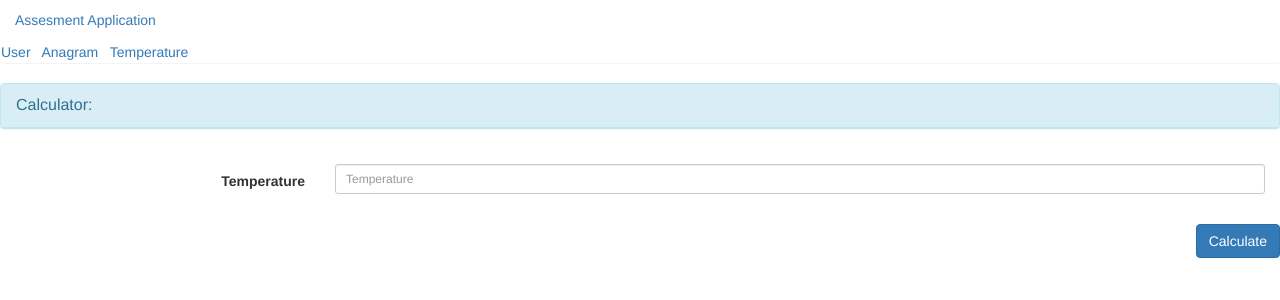
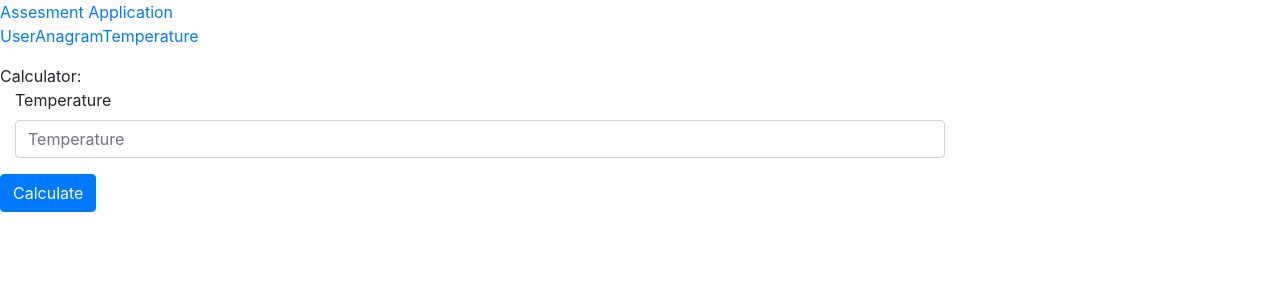
Before and after one commit to sudhakarmshr5/AngularAssignment, an Angular app: page /temperature in a window 1280 px wide. Shown: the top 300 px of the page. Built offline with nearby package versions, Linux system fonts and the light colour scheme.

Commit message:
bootstrap added

```diff
--- a/angular.json
+++ b/angular.json
@@ -25,9 +25,12 @@
             ],
             "styles": [
               "node_modules/ngx-toastr/toastr.css",
+              "node_modules/bootstrap/dist/css/bootstrap.css",
               "src/styles.css"
             ],
-            "scripts": []
+            "scripts": [
+              "node_modules/bootstrap/dist/js/bootstrap.js"
+            ]
           },
           "configurations": {
             "production": {
--- a/package.json
+++ b/package.json
@@ -20,6 +20,8 @@
     "@angular/platform-browser-dynamic": "~9.1.0",
     "@angular/router": "~9.1.0",
     "@ng-select/ng-select": "^6.1.0",
+    "bootstrap": "^4.6.0",
+    "jquery": "^3.6.0",
     "ngx-toastr": "^13.2.1",
     "rxjs": "~6.5.4",
     "tslib": "^1.10.0",
--- a/src/app/app.component.html
+++ b/src/app/app.component.html
@@ -4,10 +4,10 @@
   <a class="button" routerLink="/">Assesment Application</a>
 </div>
 
-<div class="panel">
-  <a class="button" routerLink="/user">User</a>&nbsp;&nbsp;
-  <a class="button" routerLink="/anagram">Anagram</a>&nbsp;&nbsp;
-  <a class="button" routerLink="/temperature">Temperature</a>&nbsp;&nbsp;
+<div class="form-group">
+  <a  routerLink="/user">User</a>
+  <a  routerLink="/anagram">Anagram</a>
+  <a  routerLink="/temperature">Temperature</a>
 </div>
 
 <router-outlet></router-outlet>
--- a/src/app/temperature/temperature.component.html
+++ b/src/app/temperature/temperature.component.html
@@ -15,8 +15,14 @@
                         <div class="col-md-9 col-sm-9 col-xs-12">
                             <input type="text" id="inputFirstString" class="form-control input-sm"
                                 formControlName="temperature" placeholder="Temperature">
-                            <div *ngIf="tempForm.get('temperature').invalid && tempForm.get('temperature').touched" class="form-row text-danger">
+                            <div *ngIf="f.submitted && tempForm.get('temperature').invalid  || tempForm.get('temperature').touched && tempForm.get('temperature').errors?.required" class="form-row text-danger">
                                 Please Enter a Number
+                            </div>
+                            <div *ngIf="tempForm.get('temperature').errors?.min && tempForm.get('temperature').touched" class="form-row text-danger">
+                                Entered Number must be greater than 0
+                            </div>
+                            <div *ngIf="tempForm.get('temperature').errors?.min && tempForm.get('temperature').touched" class="form-row text-danger">
+                                Entered Number must be less than 150
                             </div>
                         </div>
                     </div>
@@ -27,8 +33,15 @@
             <button type="submit" class="btn btn-primary pull-right">
                 Calculate
             </button>
-
         </div>
-
     </form>
+    <div class="row">
+    <pre>{{temperatureData.length ? 'Values: '+ temperatureData : ''  }}</pre>
+    <pre>
+            {{min ? 'Min = '+ min: '' }}
+            {{max ? 'Max = '+ max: '' }}
+            {{mean ? 'Mean = '+ mean.toFixed(2): '' }}
+            {{mode ? 'Mode = '+ mode: '' }}
+        </pre>
+    </div>
 </div>
--- a/src/app/temperature/temperature.component.ts
+++ b/src/app/temperature/temperature.component.ts
@@ -14,7 +14,7 @@ export class TemperatureComponent implements OnInit {
     max: number;
     mean: number;
     mode: number;
-    temperatureData: any;
+    temperatureData = [];
 
     constructor(private formBuilder: FormBuilder,
         private router: Router) {
@@ -28,7 +28,7 @@ export class TemperatureComponent implements OnInit {
 
     initializeFormControl() {
         this.tempForm = this.formBuilder.group({
-            'temperature': [null, [Validators.required]]
+            'temperature': [null, [Validators.required,Validators.min(1),Validators.max(150)]]
         });
     }
 
@@ -40,12 +40,12 @@ export class TemperatureComponent implements OnInit {
 
 
     insert(num: number): any {
-        if (num > 1 && num < 150) {
+        if (num > 0 && num < 150) {
             this.temperatureData.push(num);
             this.min = Math.min.apply(null, this.temperatureData);
             this.max = Math.max.apply(null, this.temperatureData);
             this.mean = Number(this.mean_Temperature().toFixed(2)); // casting to number as toFixed returns a string
-            this.mode = this.calculate_Mode();
+            this.mode = this.calculateMode();
             return this.temperatureData;
         }
         else {
@@ -55,16 +55,16 @@ export class TemperatureComponent implements OnInit {
 
 
 
-    mean_Temperature(): number {
-        let totalSum = 0;
-        this.temperatureData.forEach((element) => {
-            totalSum += element;
-        });
-        return totalSum / this.temperatureData.length;
+    mean_Temperature(): Number {
+        if (this.temperatureData.length) {
+            const total = this.temperatureData.reduce((acc, curr) => acc += curr);
+            this.mean = total / this.temperatureData.length;
+          }
+          return this.mean;
     }
 
 
-    calculate_Mode(): number {
+    calculateMode(): number {
         return this.temperatureData.reduce(function(counts,key){
             var curCount = (counts[key+''] || 0) + 1;
             counts[key+''] = curCount;
--- a/src/index.html
+++ b/src/index.html
@@ -6,7 +6,6 @@
   <base href="/">
   <meta name="viewport" content="width=device-width, initial-scale=1">
   <link rel="icon" type="image/x-icon" href="favicon.ico">
-  <link rel="stylesheet" href="https://maxcdn.bootstrapcdn.com/bootstrap/3.3.7/css/bootstrap.min.css" integrity="sha384-BVYiiSIFeK1dGmJRAkycuHAHRg32OmUcww7on3RYdg4Va+PmSTsz/K68vbdEjh4u" crossorigin="anonymous">
 </head>
 <body>
   <app-root></app-root>
```
Also changed, not shown: 2 other files (tests, documents, lock files or other folders).
